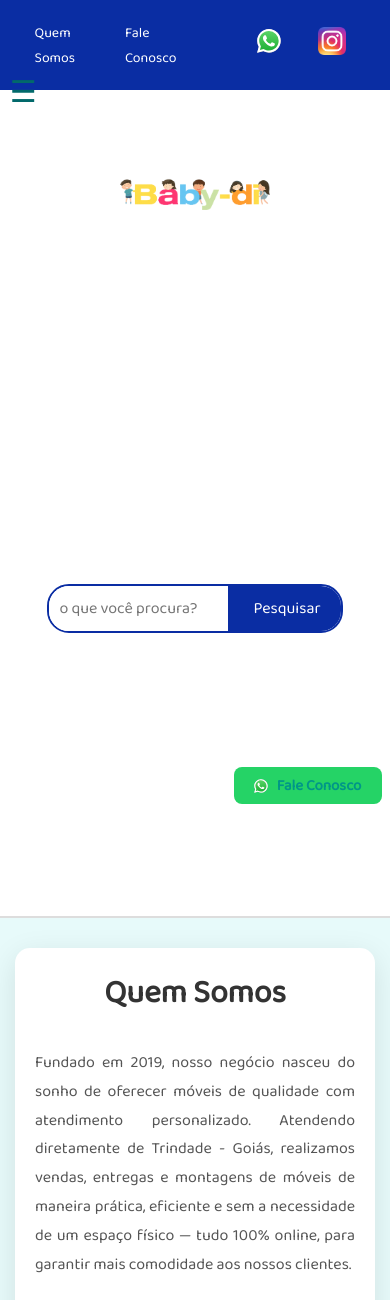
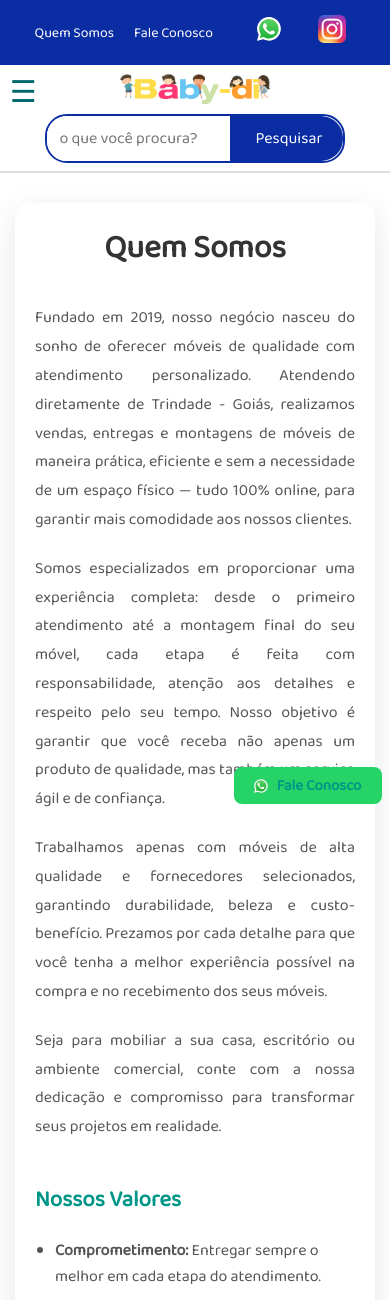
Before and after one commit to mh001-code/Catalog, a PHP site: page /Catalog/pages/about_us.php in a window 390 px wide. Shown: the top 1300 px of the page. Run offline with PHP 8.4, Linux system fonts and the light colour scheme.

Commit message:
feat: update search bar

```diff
--- a/css/header.css
+++ b/css/header.css
@@ -222,73 +222,178 @@ nav ul li a {
 /* Exibir apenas no mobile */
 /* Ajustes adicionais para a responsividade */
 @media (max-width: 768px) {
-
-    .header-2-inner {
-        flex-direction: column;
+    .grid-menu-top {
+        flex: none;
+        display: flex;
+        justify-content: center;
         align-items: center;
-        gap: 10px;
+        padding: 0;
+        margin: 0;
+        height: auto;
+        min-height: 30px;
+        /* ou experimente 24px, bem compacto */
     }
 
-    .grid-logo,
-    .grid-search {
-        width: 100% !important;
-        justify-content: center;
-        display: flex;
+    .grid-menu-top {
+        margin-right: 12px;
     }
 
-    .element-logo,
-    .element-search {
+
+    .element-menu-top {
         width: 100%;
         display: flex;
         justify-content: center;
     }
 
-    .grid-logo,
-    .grid-search,
-    .element-logo,
-    .element-search {
+    .menu-top-list {
+        display: flex;
+        flex-direction: row;
+        justify-content: center;
+        align-items: center;
+        gap: 16px;
+        /* espaçamento entre os itens */
         margin: 0;
-        /* Remove espaçamento vertical padrão */
         padding: 0;
-        /* Remove preenchimento, se houver */
+        list-style: none;
     }
 
-    .search-inner {
-  margin-top: 0 !important;
-}
+    .menu-top-list li {
+        margin: 0;
+        padding: 0;
+    }
 
-    .search-inner {
+    /* Container principal do header */
+    .header-2-inner {
+        flex-direction: column !important;
+        align-items: center !important;
+        gap: 10px; /* ajuste espaçamento vertical */
+        padding: 0 !important;
+        margin: 0 !important;
+    }
+
+    .container-12 {
+        padding: 0 15px !important;
+        max-width: 100% !important;
+        width: 100% !important;
+    }
+
+    /* Corrige comportamento do grid no mobile */
+    .grid-logo {
+        flex: none !important;
+        width: 100% !important;
+        display: flex;
+        justify-content: center;
+        align-items: center;
+        margin: 0 !important;
+        padding: 0 !important;
+        height: auto !important;
+        min-height: 1px !important;
+    }
+
+    .grid-search {
+        flex: none !important;
+        max-width: 100% !important;
+        width: 100% !important;
+        display: block !important;
+        justify-content: center;
+        align-items: center;
+        margin: 0 !important;
+        padding: 0 !important;
+        height: auto !important;
+        min-height: 1px !important;
+    }
+
+    /* Elementos internos do logo e busca */
+    .element-logo {
         width: 100%;
-        max-width: 100%;
+        display: block !important;
+        justify-content: center;
+        align-items: center;
+        margin: 0 !important;
+        padding: 0 !important;
+    }
+
+    .element-search {
+        width: 100% !important;
+        padding: 0 !important;
+        margin: 0 !important;
+        display: flex !important;
+        justify-content: center !important;
+    }
+
+    /* Logo da marca */
+    .logo {
+        display: flex;
+        justify-content: center;
+        align-items: center;
+        width: 100%;
     }
 
     .logo img {
+        display: block;
         max-width: 150px;
+        width: auto;
         height: auto;
+        margin: 0;
+        padding: 0;
+        line-height: 0;
     }
 
+    /* Área de busca */
+    .search-inner {
+        width: 100% !important;
+        max-width: 100% !important;
+        border-radius: 22px;
+        border: 2px solid #0a2da3;
+        display: flex;
+        box-sizing: border-box;
+        overflow: hidden;
+    }
+
+    form {
+        margin: 0;
+        padding: 0;
+        line-height: 0;
+    }
+
+    .search-field {
+        flex: 1 1 auto !important;
+        min-width: 0; /* evita overflow */
+        font-size: 16px !important;
+        padding: 10px 12px !important;
+        border: none !important;
+        outline: none !important;
+    }
+
+    .btn-search {
+        padding: 10px 20px !important;
+        font-size: 16px !important;
+        white-space: nowrap;
+        border-radius: 0 22px 22px 0 !important;
+        flex-shrink: 0; /* não deixa o botão encolher */
+    }
+
+    /* Ícone de menu mobile */
     .mobile-header {
         display: block;
-        /* Torna visível no mobile */
         position: absolute;
-        /* Coloca o ícone de menu fora do fluxo normal */
         top: 70px;
-        /* Ajuste a distância do topo */
         left: 10px;
-        /* Ajuste a distância da borda direita */
         z-index: 3000;
-        /* Garante que fique acima de outros elementos */
     }
 
+    /* Container geral */
     .container-12 {
         align-items: center;
         padding: 0 15px;
     }
 
+    /* Hover do menu superior */
     .menu-top-list li a:hover {
         color: #0a2da3;
     }
 
+    /* Ícones sociais */
     .social-icon {
         width: 28px;
         height: 28px;
@@ -298,28 +403,6 @@ nav ul li a {
 
     .social-icon:hover {
         transform: scale(1.2);
-    }
-
-    .search-field {
-        flex: 1;
-        padding: 10px;
-        font-size: 16px;
-    }
-
-    .btn-search {
-        padding: 10px 20px;
-        font-size: 16px;
-    }
-
-    .element-logo {
-        width: 100%;
-        display: flex;
-        justify-content: center;
-    }
-
-    .logo img {
-        max-width: 150px;
-        height: auto;
     }
 }
 
--- a/css/styles.css
+++ b/css/styles.css
@@ -29,5 +29,5 @@ body {
 }
 
 body{
-    background-color: #e7fafa;
+    background-color: #fff;
 }
```
